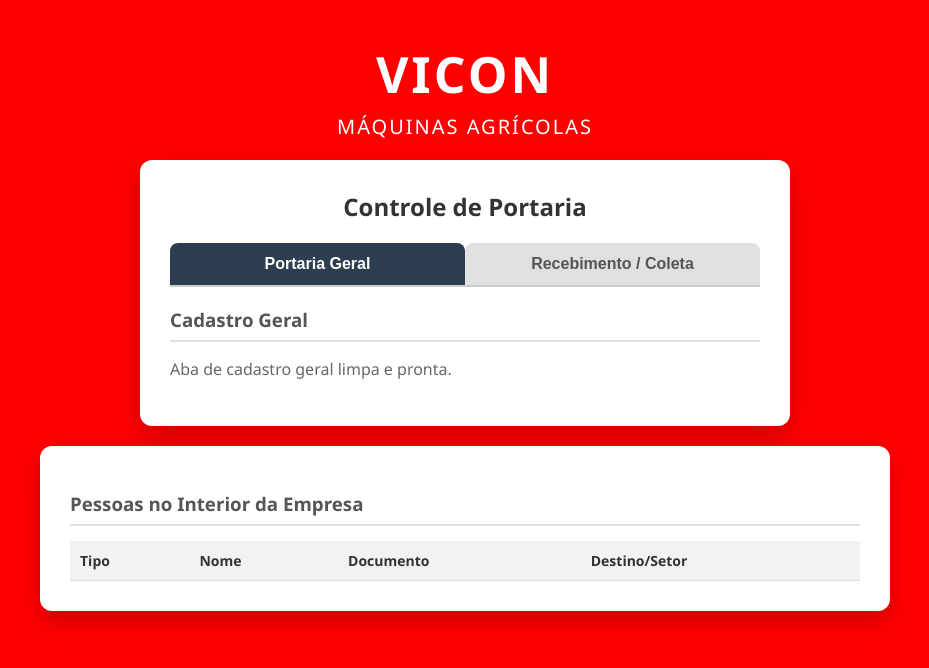
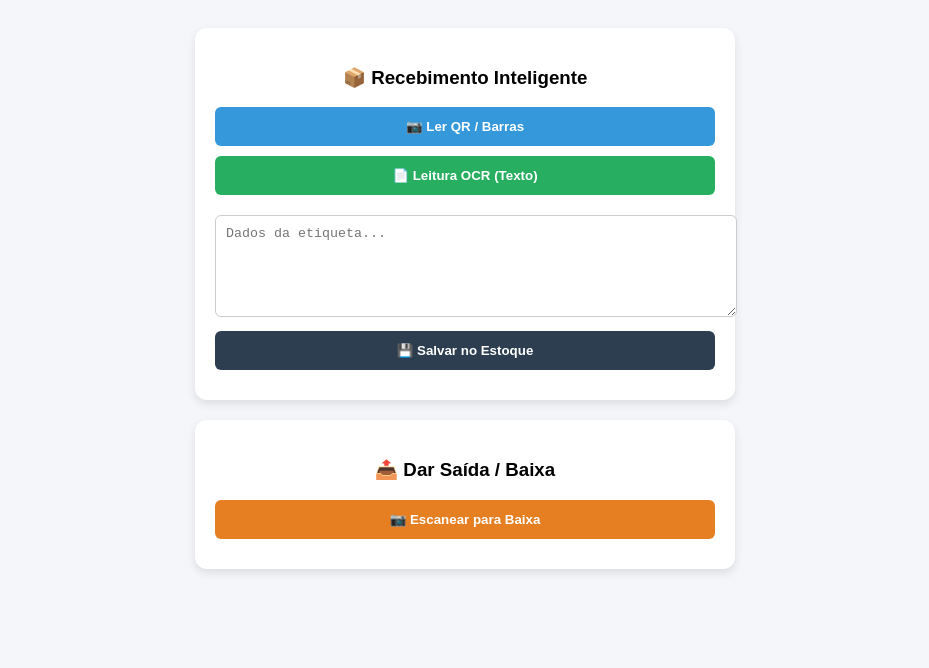
Before and after one commit to andersonborgesdeoliveira2020-web/Sistema-de-portaria-, a plain HTML site: page index.html in a window 1280 px wide. Shown: the whole page, without its empty margins (175-1104 px from the left). Drawn offline with Linux system fonts and the light colour scheme.

Commit message:
Update HTML structure and functionality for Vicon system

```diff
--- a/index.html
+++ b/index.html
@@ -1,112 +1,133 @@
 <!DOCTYPE html>
-<html lang="pt-BR" translate="no">
+<html lang="pt-BR">
 <head>
     <meta charset="UTF-8">
     <meta name="viewport" content="width=device-width, initial-scale=1.0">
-    <title>Sistema de Portaria - Vicon</title>
+    <title>Sistema Vicon - Correspondências</title>
+    <script src="https://unpkg.com/html5-qrcode"></script>
+    <script src="https://cdn.jsdelivr.net/npm/tesseract.js@5/dist/tesseract.min.js"></script>
     <style>
-        body { font-family: 'Segoe UI', Tahoma, Geneva, Verdana, sans-serif; margin: 0; padding: 20px; background-color: #ff0000; min-height: 100vh; display: flex; flex-direction: column; align-items: center; }
-        .header { text-align: center; color: white; margin-bottom: 20px; margin-top: 20px; }
-        .header h1 { margin: 0; font-size: 50px; font-weight: bold; letter-spacing: 3px; }
-        .header p { margin: 5px 0 0; font-size: 20px; letter-spacing: 2px; text-transform: uppercase; }
-
-        .container { background-color: #ffffff; padding: 30px; border-radius: 12px; box-shadow: 0 10px 25px rgba(0,0,0,0.2); width: 100%; max-width: 650px; margin-bottom: 20px; box-sizing: border-box; }
-        h2 { margin-top: 0; color: #333; text-align: center; margin-bottom: 20px; }
-        h3 { color: #555; border-bottom: 2px solid #e0e0e0; padding-bottom: 8px; margin-top: 15px; margin-bottom: 15px; }
-
-        /* Menu de Abas */
-        .abas-menu { display: flex; margin-bottom: 20px; border-bottom: 2px solid #ccc; width: 100%; }
-        .aba-btn { flex: 1; padding: 12px; border: none; background: #e0e0e0; cursor: pointer; font-size: 16px; font-weight: bold; color: #555; transition: 0.3s; border-radius: 8px 8px 0 0; }
-        .aba-btn.ativa { background: #2c3e50; color: white; }
-        .aba-conteudo { display: none; }
-        .aba-conteudo.ativa { display: block; }
-
-        label { display: block; margin-bottom: 5px; color: #666; font-weight: 500; }
-        input[type="text"], select { width: 100%; padding: 10px; margin-bottom: 15px; border: 1px solid #ccc; border-radius: 6px; box-sizing: border-box; font-size: 16px; }
-
-        button { padding: 12px 20px; border: none; border-radius: 6px; font-size: 16px; cursor: pointer; transition: background-color 0.3s; font-weight: bold; }
-        .btn-salvar { background-color: #2c3e50; color: white; width: 100%; margin-top: 10px; }
-        .btn-salvar:hover { background-color: #1a252f; }
-
-        table { width: 100%; border-collapse: collapse; margin-top: 10px; }
-        th, td { padding: 10px; text-align: left; border-bottom: 1px solid #ddd; font-size: 14px; }
-        th { background-color: #f2f2f2; color: #333; }
+        body { font-family: sans-serif; background: #f4f6f9; padding: 20px; display: flex; flex-direction: column; align-items: center; }
+        .container { background: #fff; padding: 20px; border-radius: 12px; width: 100%; max-width: 500px; box-shadow: 0 4px 10px rgba(0,0,0,0.1); text-align: center; margin-bottom: 20px; }
+        .btn { width: 100%; padding: 12px; border: none; border-radius: 6px; font-weight: bold; cursor: pointer; color: #fff; margin-bottom: 10px; }
+        #camera-zone { width: 100%; height: 250px; background: #000; display: none; margin-bottom: 10px; }
+        #video { width: 100%; height: 250px; background: #000; display: none; margin-bottom: 10px; }
+        textarea { width: 100%; height: 80px; margin: 10px 0; padding: 10px; border: 1px solid #ccc; border-radius: 6px; }
+        .modal { display:none; position:fixed; top:0; left:0; width:100%; height:100%; background:rgba(0,0,0,0.8); z-index:100; justify-content:center; align-items:center; }
+        .modal-content { background:#fff; padding:20px; border-radius:10px; width:90%; max-width:400px; text-align:center; }
+        canvas { border:1px solid #000; width:100%; height:150px; touch-action:none; background:#fff; }
     </style>
 </head>
 <body>
 
-    <div class="header">
-        <h1>VICON</h1>
-        <p>Máquinas Agrícolas</p>
+<div class="container">
+    <h3>📦 Recebimento Inteligente</h3>
+    <div id="camera-zone"></div>
+    <video id="video" autoplay playsinline></video>
+
+    <button class="btn" style="background:#3498db" onclick="iniciarLeitura('QR')">📷 Ler QR / Barras</button>
+    <button class="btn" style="background:#27ae60" onclick="iniciarOCR()">📄 Leitura OCR (Texto)</button>
+    <textarea id="resultado" placeholder="Dados da etiqueta..."></textarea>
+    <button class="btn" style="background:#2c3e50" onclick="salvarEncomenda()">💾 Salvar no Estoque</button>
+</div>
+
+<div class="container">
+    <h3>📤 Dar Saída / Baixa</h3>
+    <button class="btn" style="background:#e67e22" onclick="iniciarLeituraSaida()">📷 Escanear para Baixa</button>
+</div>
+
+<div id="modalAssinatura" class="modal">
+    <div class="modal-content">
+        <h4 id="tituloModal">Assine abaixo para retirar</h4>
+        <canvas id="canvasSig"></canvas>
+        <button class="btn" style="background:#27ae60; margin-top:10px;" onclick="confirmarBaixa()">Confirmar Entrega</button>
+        <button class="btn" style="background:#7f8c8d" onclick="fecharModal()">Cancelar</button>
     </div>
+</div>
 
-    <div class="container">
-        <h2>Controle de Portaria</h2>
+<script>
+    const cameraZone = document.getElementById('camera-zone');
+    const video = document.getElementById('video');
+    const resultado = document.getElementById('resultado');
+    const canvasSig = document.getElementById('canvasSig');
+    const ctxSig = canvasSig.getContext('2d');
+    let indiceEncontrado = null;
+    let desenhando = false;
 
-        <div class="abas-menu">
-            <button class="aba-btn ativa" id="btn-portaria" onclick="mudarAba('portaria')">Portaria Geral</button>
-            <button class="aba-btn" id="btn-recebimento" onclick="mudarAba('recebimento')">Recebimento / Coleta</button>
-        </div>
+    // --- ENTRADA (SCANNER E OCR) ---
+    function iniciarLeitura(tipo) {
+        cameraZone.style.display = 'block';
+        video.style.display = 'none';
+        const scanner = new Html5Qrcode("camera-zone");
+        scanner.start({ facingMode: "environment" }, { fps: 10, qrbox: 200 },
+            (decodedText) => { scanner.stop(); cameraZone.style.display = 'none'; resultado.value = decodedText; }
+        );
+    }
 
-        <div id="aba-portaria" class="aba-conteudo ativa">
-            <form id="formPortaria">
-                <h3>Cadastro Geral</h3>
-                <p style="color: #666;">Aba de cadastro geral limpa e pronta.</p>
-                </form>
-        </div>
+    async function iniciarOCR() {
+        cameraZone.style.display = 'none';
+        video.style.display = 'block';
+        const stream = await navigator.mediaDevices.getUserMedia({ video: { facingMode: "environment" } });
+        video.srcObject = stream;
+        setTimeout(async () => {
+            const canvas = document.createElement('canvas');
+            canvas.width = video.videoWidth; canvas.height = video.videoHeight;
+            canvas.getContext('2d').drawImage(video, 0, 0);
+            const { data: { text } } = await Tesseract.recognize(canvas.toDataURL(), 'por');
+            resultado.value = text;
+            video.style.display = 'none';
+            stream.getTracks().forEach(t => t.stop());
+        }, 2000);
+    }
 
-        <div id="aba-recebimento" class="aba-conteudo">
-            <form id="formRecebimento">
-                <h3>Controle de Carga e Descarga</h3>
-                <p style="color: #666;">Aba de fluxo do pátio limpa e pronta.</p>
-                </form>
-        </div>
-    </div>
+    function salvarEncomenda() {
+        if(!resultado.value) return alert("Nada para salvar!");
+        let lista = JSON.parse(localStorage.getItem('encomendas_vicon') || '[]');
+        lista.push({ codigo: resultado.value.trim(), status: 'Aguardando', data: new Date().toLocaleString() });
+        localStorage.setItem('encomendas_vicon', JSON.stringify(lista));
+        alert("Salvo no estoque!");
+        resultado.value = "";
+    }
 
-    <div class="container" style="max-width: 850px;">
-        <h3 id="tituloRelatorio">Pessoas no Interior da Empresa</h3>
-        <table id="tabelaRelatorio">
-            <thead>
-                <tr id="cabecalhoTabela">
-                    <th>Tipo</th>
-                    <th>Nome</th>
-                    <th>Documento</th>
-                    <th>Destino/Setor</th>
-                </tr>
-            </thead>
-            <tbody>
-                </tbody>
-        </table>
-    </div>
+    // --- SAÍDA (BAIXA E ASSINATURA) ---
+    function iniciarLeituraSaida() {
+        cameraZone.style.display = 'block';
+        const scanner = new Html5Qrcode("camera-zone");
+        scanner.start({ facingMode: "environment" }, { fps: 10, qrbox: 200 },
+            (decodedText) => { scanner.stop(); cameraZone.style.display = 'none'; localizarEncomenda(decodedText); }
+        );
+    }
 
-    <script>
-        // Lógica de alternância das abas de forma limpa
-        function mudarAba(aba) {
-            // Remove classe ativa de todos os botões e conteúdos
-            document.querySelectorAll('.aba-btn').forEach(btn => btn.classList.remove('ativa'));
-            document.querySelectorAll('.aba-conteudo').forEach(cont => cont.classList.remove('ativa'));
+    function localizarEncomenda(codigo) {
+        let lista = JSON.parse(localStorage.getItem('encomendas_vicon') || '[]');
+        let index = lista.findIndex(e => e.codigo.trim() === codigo.trim() && e.status === 'Aguardando');
+        if (index !== -1) {
+            indiceEncontrado = index;
+            document.getElementById('modalAssinatura').style.display = 'flex';
+        } else {
+            alert("Encomenda não encontrada!");
+        }
+    }
 
-            // Ativa a aba selecionada
-            if (aba === 'portaria') {
-                document.getElementById('btn-portaria').classList.add('ativa');
-                document.getElementById('aba-portaria').classList.add('ativa');
-                document.getElementById('tituloRelatorio').innerText = "Pessoas no Interior da Empresa";
+    // Canvas de Assinatura
+    canvasSig.onmousedown = () => desenhando = true;
+    canvasSig.onmouseup = () => desenhando = false;
+    canvasSig.onmousemove = (e) => {
+        if(!desenhando) return;
+        ctxSig.lineTo(e.offsetX, e.offsetY);
+        ctxSig.stroke();
+    };
 
-                // Ajusta o cabeçalho para o modo Portaria
-                document.getElementById('cabecalhoTabela').innerHTML = `
-                    <th>Tipo</th><th>Nome</th><th>Documento</th><th>Destino/Setor</th>
-                `;
-            } else if (aba === 'recebimento') {
-                document.getElementById('btn-recebimento').classList.add('ativa');
-                document.getElementById('aba-recebimento').classList.add('ativa');
-                document.getElementById('tituloRelatorio').innerText = "Fluxo de Carga e Descarga (Pátio)";
+    function confirmarBaixa() {
+        let lista = JSON.parse(localStorage.getItem('encomendas_vicon'));
+        lista[indiceEncontrado].status = 'Entregue';
+        lista[indiceEncontrado].assinatura = canvasSig.toDataURL();
+        localStorage.setItem('encomendas_vicon', JSON.stringify(lista));
+        alert("Baixa confirmada com sucesso!");
+        location.reload();
+    }
 
-                // Ajusta o cabeçalho para o modo Pátio/Caminhões
-                document.getElementById('cabecalhoTabela').innerHTML = `
-                    <th>Operação</th><th>Motorista</th><th>Placa</th><th>Status</th>
-                `;
-            }
-        }
-    </script>
+    function fecharModal() { document.getElementById('modalAssinatura').style.display = 'none'; }
+</script>
 </body>
 </html>
```
